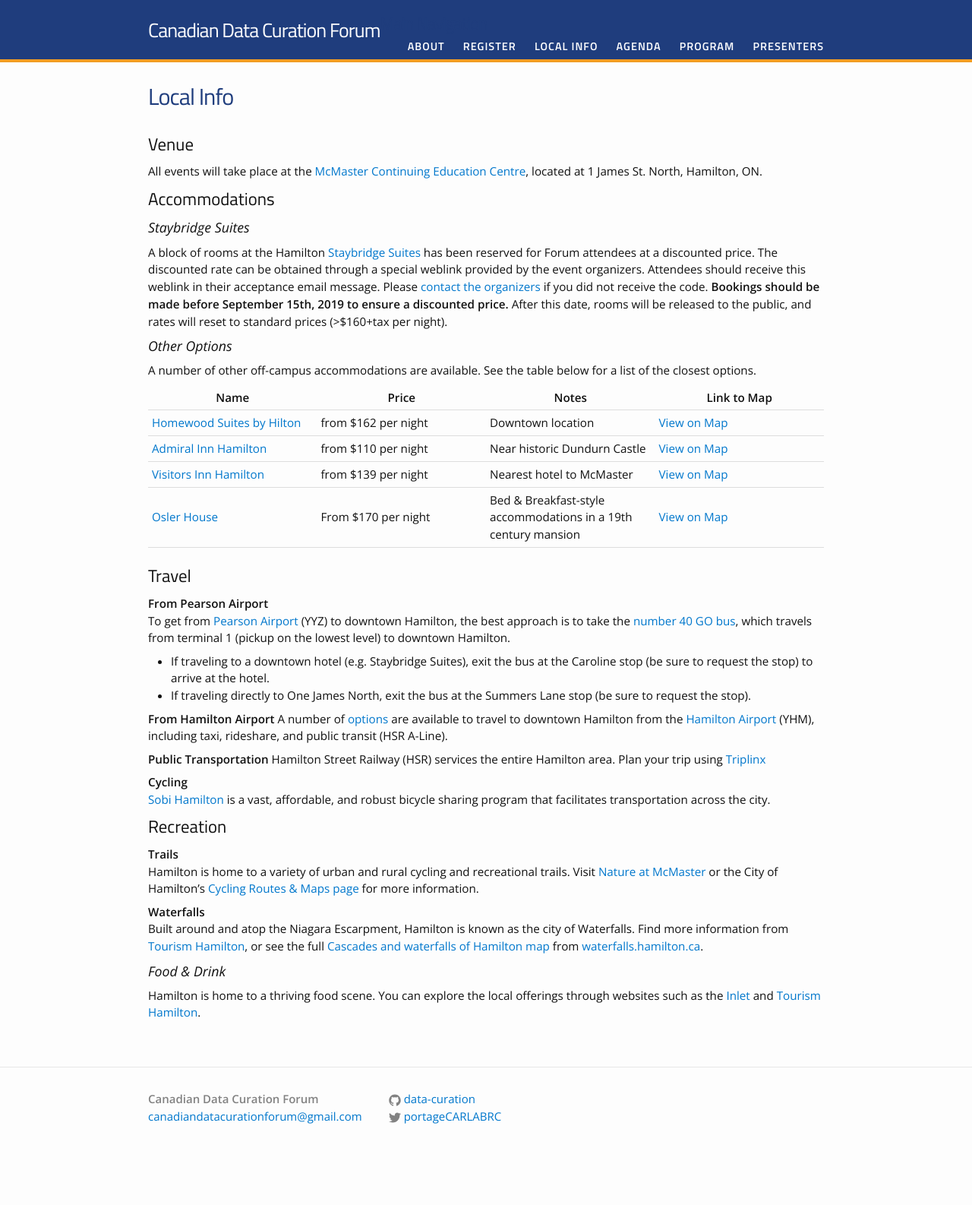
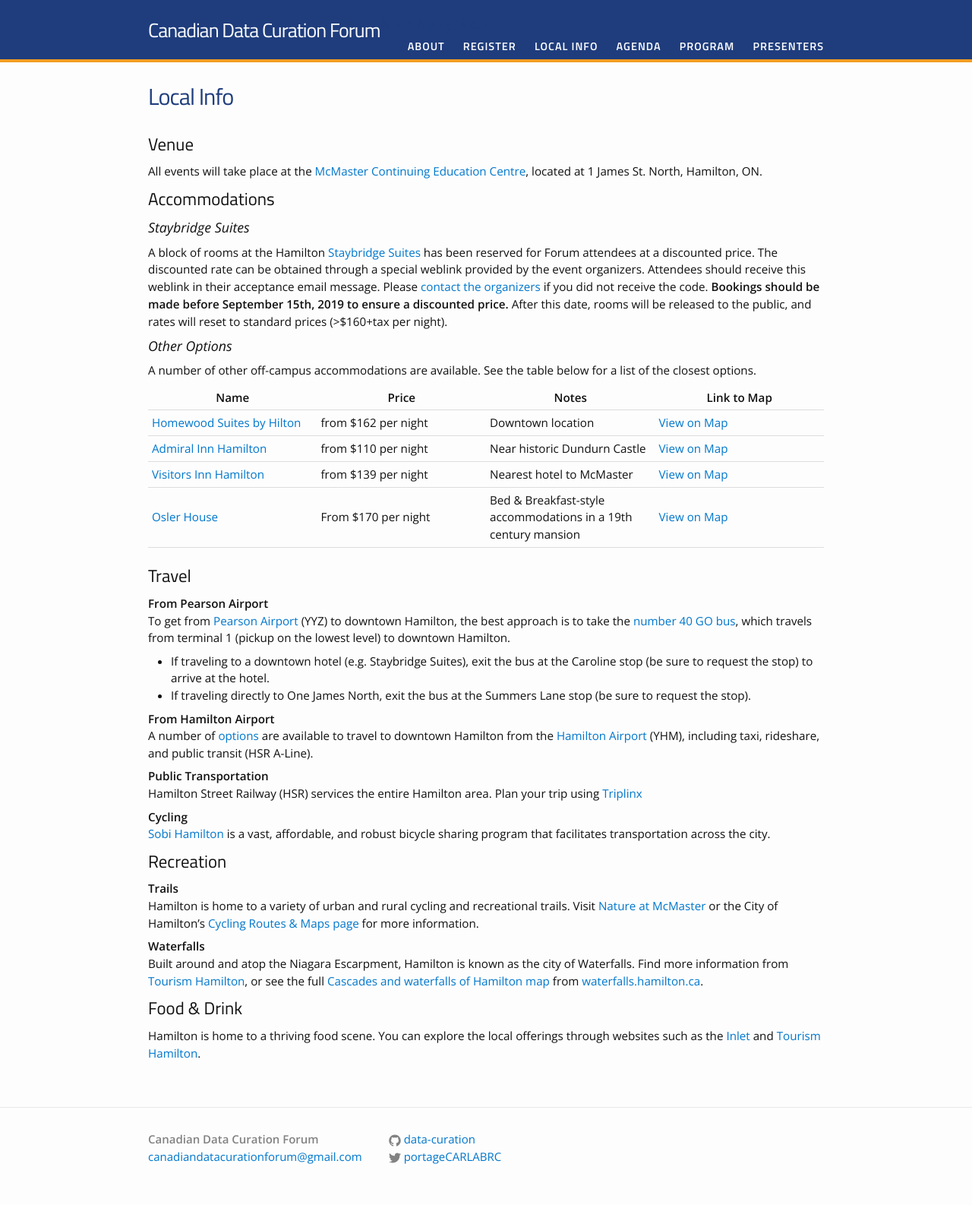
Before and after one commit to data-curation/data-curation.github.io, a Jekyll site: the page built from local.md, in a window 1280 px wide. Shown: the whole page at 76% size. Built offline with Jekyll 4.4.1, drawn with Linux system fonts in a browser that asks for light colours; before the commit the page ends 1533 px from its top, so only the background shows below that.

```diff
--- a/local.md
+++ b/local.md
@@ -43,5 +43,5 @@ Hamilton is home to a variety of urban and rural cycling and recreational trails
 **Waterfalls**
 Built around and atop the Niagara Escarpment, Hamilton is known as the city of Waterfalls. Find more information from [Tourism Hamilton](https://tourismhamilton.com/hamilton-waterfalls), or see the full [Cascades and waterfalls of Hamilton map](http://www.waterfalls.hamilton.ca/WaterfallMaps/Waterfalls_MainMap_GeoPDF.pdf) from [waterfalls.hamilton.ca](http://www.waterfalls.hamilton.ca/default.asp?id=2).
 
-### Food & Drink
+## Food & Drink
 Hamilton is home to a thriving food scene. You can explore the local offerings through websites such as the [Inlet](http://theinletonline.com/) and [Tourism Hamilton](https://tourismhamilton.com/eat).
```
